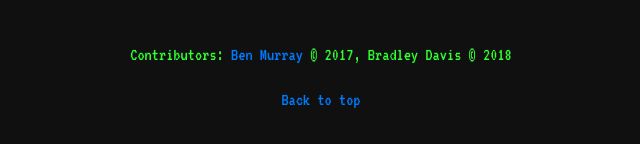
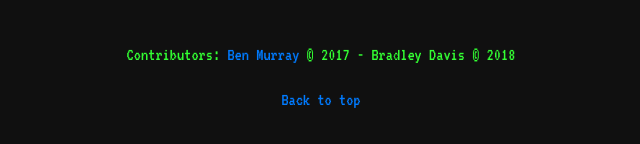
Before and after one commit to DerbyComputingSociety/landing-page, a plain HTML site: page index.html in a window 1280 px wide. Shown: the part 626-770 px from the top of the page, 319-959 px from the left. Drawn offline with nearby package versions, Linux system fonts and the light colour scheme; a script that the page names is missing.

Commit message:
Adjustment in contributors section to make the section look better

```diff
--- a/index.html
+++ b/index.html
@@ -111,7 +111,7 @@
             </div>
         </main>
         <footer>
-            <p>Contributors: <a href="http://benmurray.co.uk/">Ben Murray</a> &copy; 2017, Bradley Davis &copy; 2018 </p>
+            <p>Contributors: <a href="http://benmurray.co.uk/">Ben Murray</a> &copy; 2017 - Bradley Davis &copy; 2018 </p>
             <p>
                 <a href="#">Back to top</a>
             </p>
```
